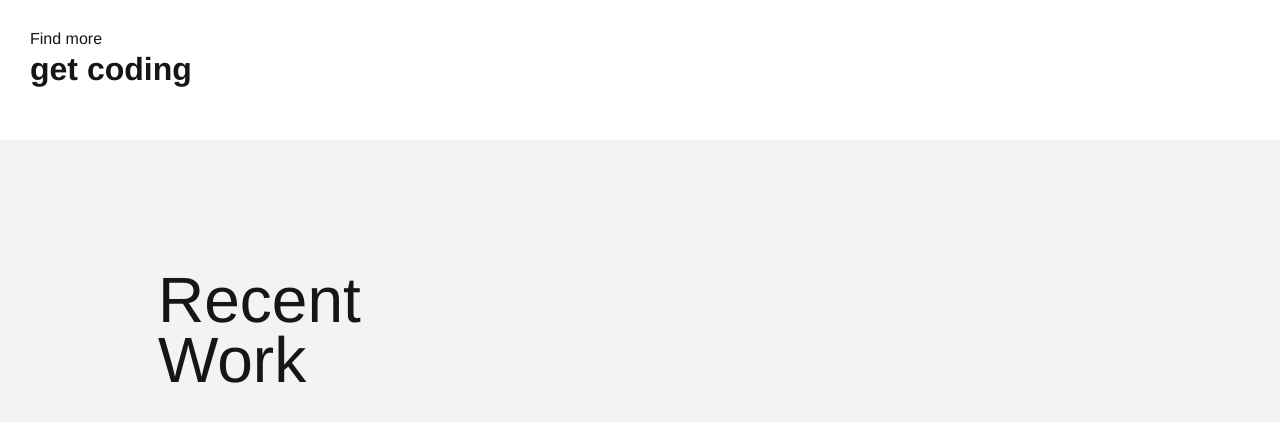
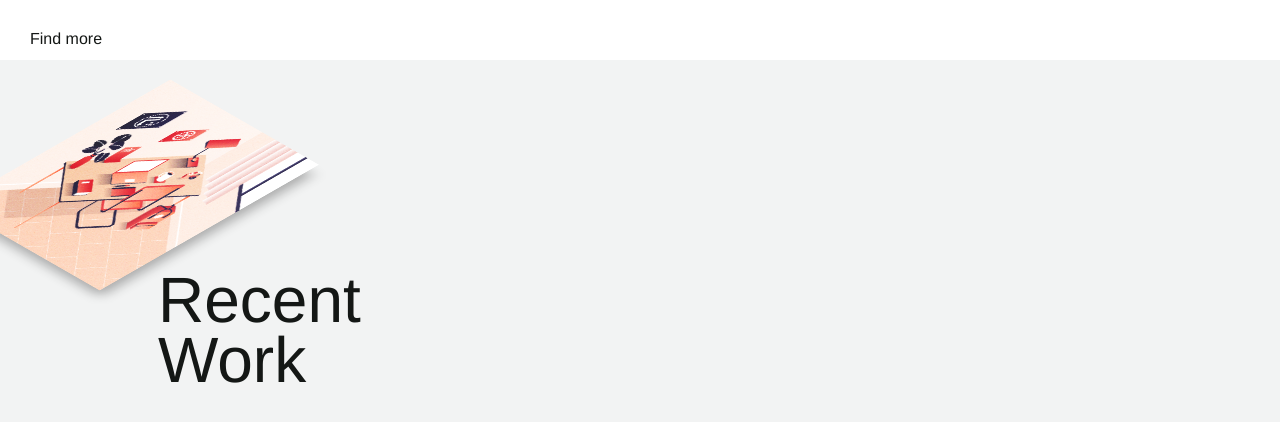
Before and after one commit to akhil9tiet/isometric_blog, a React (Create React App) app: page / in a window 1280 px wide. Shown: the top 422 px of the page. Built offline with nearby package versions, Linux system fonts and the light colour scheme.

Commit message:
pushing the basic layout

```diff
--- a/src/App.css
+++ b/src/App.css
@@ -19,3 +19,17 @@
   top: 30%;
   left: 10%;
 }
+#btn::before{
+  height: 35px;
+  width: 150px;
+  background-color: #3e4532;
+  border-radius: 20px;
+  font-size: 15px;
+  color: #fff;
+  text-align: center;
+  line-height: 35px;
+  position: absolute;
+  top:55%;
+  left:10%;
+  cursor: pointer;
+}
--- a/src/components/isometric-rect.css
+++ b/src/components/isometric-rect.css
@@ -1,3 +1,17 @@
 .grid-link{
-
+  width: 210px;
+  height: 310px;
+  background-color: #fff;
+  position: absolute;
+  transform: rotateX(55deg) rotateY(0deg) rotateZ(45deg);
+  box-shadow: 13px 12px 15px -5px rgba(0,0,0,.3);
+  cursor: pointer;
 }
+.grid-link img{
+  width: 210px;
+  height:310px;
+  transition: all .4s;
+}
+.grid-link:hover img{
+  transform: translate(-3%, -3%)
+}
--- a/src/components/isometric-rect.js
+++ b/src/components/isometric-rect.js
@@ -1,11 +1,16 @@
 import React, { Component } from 'react';
 import './isometric-rect.css';
+import room from '../posts/2019-02-23/room.png';
 
 class IsometricRect extends Component {
   render() {
+    // var posts = 10;
     return (
+
+
+
       <div className="grid-link">
-        <h1>get coding</h1>
+        <img src= {room} alt="Tab" />
       </div>
     )
   }
```
Also changed, not shown: src/posts/2019-02-23/index.md (added), src/posts/2019-02-23/room.png (added).
